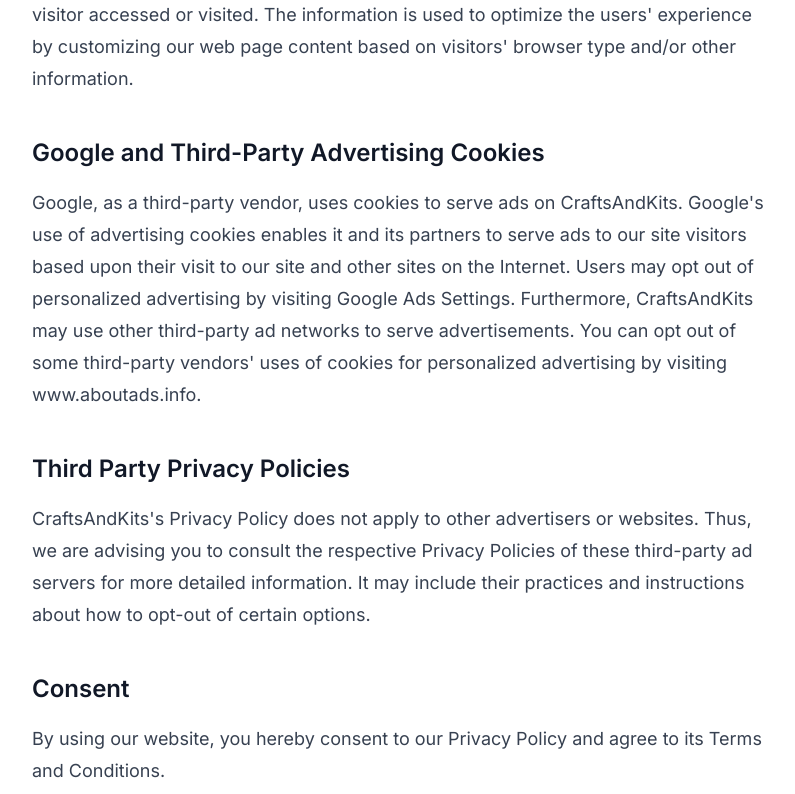
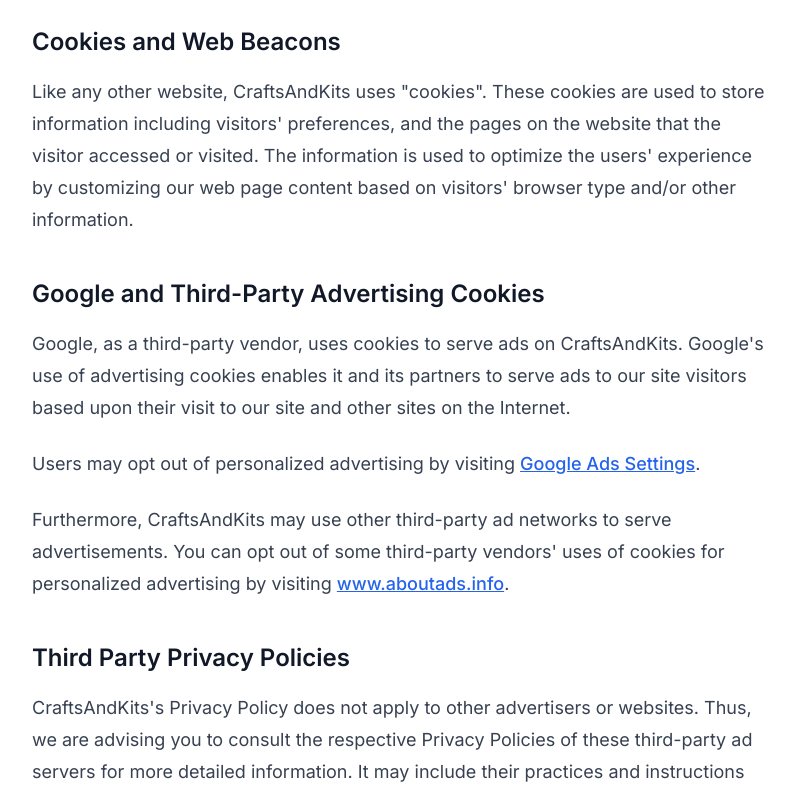
Before and after one commit to checktocart-hue/crafts-website, a Next.js app: page /privacy in a window 1280 px wide. Shown: the part 681-1475 px from the top of the page, without its empty margins (240-1035 px from the left). Built offline with nearby package versions, Linux system fonts and the light colour scheme; a web font is replaced by a local one.

Commit message:
Update cookie page text

```diff
--- a/app/privacy/page.tsx
+++ b/app/(site)/privacy/page.tsx
@@ -1,7 +1,10 @@
+import Link from 'next/link';
+
 export default function PrivacyPage() {
   return (
     <div className="max-w-3xl mx-auto px-4 py-16">
       <h1 className="text-4xl font-bold mb-2">Privacy Policy</h1>
+      {/* This will automatically display the current date whenever it is built */}
       <p className="text-gray-500 mb-10">Last updated: {new Date().toLocaleDateString()}</p>
 
       <div className="prose prose-lg prose-gray max-w-none">
@@ -14,11 +17,16 @@ export default function PrivacyPage() {
         <p>Like any other website, CraftsAndKits uses "cookies". These cookies are used to store information including visitors' preferences, and the pages on the website that the visitor accessed or visited. The information is used to optimize the users' experience by customizing our web page content based on visitors' browser type and/or other information.</p>
 
         <h3>Google and Third-Party Advertising Cookies</h3>
-        <p>Google, as a third-party vendor, uses cookies to serve ads on CraftsAndKits. Google's use of advertising cookies enables it and its partners to serve ads to our site visitors based upon their visit to our site and other sites on the Internet.
+        <p>Google, as a third-party vendor, uses cookies to serve ads on CraftsAndKits. Google's use of advertising cookies enables it and its partners to serve ads to our site visitors based upon their visit to our site and other sites on the Internet.</p>
 
-Users may opt out of personalized advertising by visiting Google Ads Settings.
+        {/* AdSense Mandatory Opt-Out Links properly formatted as active hyperlinks */}
+        <p>
+          Users may opt out of personalized advertising by visiting <a href="https://www.google.com/settings/ads" target="_blank" rel="noopener noreferrer" className="text-blue-600 hover:underline">Google Ads Settings</a>.
+        </p>
 
-Furthermore, CraftsAndKits may use other third-party ad networks to serve advertisements. You can opt out of some third-party vendors' uses of cookies for personalized advertising by visiting www.aboutads.info.</p>
+        <p>
+          Furthermore, CraftsAndKits may use other third-party ad networks to serve advertisements. You can opt out of some third-party vendors' uses of cookies for personalized advertising by visiting <a href="http://www.aboutads.info" target="_blank" rel="noopener noreferrer" className="text-blue-600 hover:underline">www.aboutads.info</a>.
+        </p>
 
         <h3>Third Party Privacy Policies</h3>
         <p>CraftsAndKits's Privacy Policy does not apply to other advertisers or websites. Thus, we are advising you to consult the respective Privacy Policies of these third-party ad servers for more detailed information. It may include their practices and instructions about how to opt-out of certain options.</p>
--- /dev/null
+++ b/app/(site)/terms/page.tsx
@@ -0,0 +1,22 @@
+export default function TermsPage() {
+  return (
+    <div className="max-w-3xl mx-auto px-4 py-16">
+      <h1 className="text-4xl font-serif font-bold mb-8">Terms and Conditions</h1>
+      <div className="prose prose-stone max-w-none text-gray-600">
+        <p><strong>Last Updated: August 2026</strong></p>
+
+        <h3>1. Acceptance of Terms</h3>
+        <p>By accessing and using CraftsAndKits, you accept and agree to be bound by the terms and provision of this agreement.</p>
+
+        <h3>2. Use License</h3>
+        <p>Permission is granted to temporarily download one copy of the materials (information) on CraftsAndKits's website for personal, non-commercial transitory viewing only.</p>
+
+        <h3>3. Disclaimer</h3>
+        <p>The materials on CraftsAndKits's website are provided on an 'as is' basis. CraftsAndKits makes no warranties, expressed or implied, and hereby disclaims and negates all other warranties including, without limitation, implied warranties or conditions of merchantability, fitness for a particular purpose, or non-infringement of intellectual property or other violation of rights.</p>
+
+        <h3>4. Limitations</h3>
+        <p>In no event shall CraftsAndKits or its suppliers be liable for any damages (including, without limitation, damages for loss of data or profit, or due to business interruption) arising out of the use or inability to use the materials on CraftsAndKits's website.</p>
+      </div>
+    </div>
+  );
+}
--- a/app/terms/page.tsx
+++ /dev/null
@@ -1,27 +0,0 @@
-import Header from '@/app/components/Header';
-
-export default function TermsPage() {
-  return (
-    <main className="min-h-screen bg-white">
-      <Header />
-      <div className="max-w-3xl mx-auto px-4 py-16">
-        <h1 className="text-4xl font-serif font-bold mb-8">Terms and Conditions</h1>
-        <div className="prose prose-stone max-w-none text-gray-600">
-          <p><strong>Last Updated: August 2026</strong></p>
-
-          <h3>1. Acceptance of Terms</h3>
-          <p>By accessing and using CraftsAndKits, you accept and agree to be bound by the terms and provision of this agreement.</p>
-
-          <h3>2. Use License</h3>
-          <p>Permission is granted to temporarily download one copy of the materials (information) on CraftsAndKits's website for personal, non-commercial transitory viewing only.</p>
-
-          <h3>3. Disclaimer</h3>
-          <p>The materials on CraftsAndKits's website are provided on an 'as is' basis. CraftsAndKits makes no warranties, expressed or implied, and hereby disclaims and negates all other warranties including, without limitation, implied warranties or conditions of merchantability, fitness for a particular purpose, or non-infringement of intellectual property or other violation of rights.</p>
-
-          <h3>4. Limitations</h3>
-          <p>In no event shall CraftsAndKits or its suppliers be liable for any damages (including, without limitation, damages for loss of data or profit, or due to business interruption) arising out of the use or inability to use the materials on CraftsAndKits's website.</p>
-        </div>
-      </div>
-    </main>
-  );
-}
```
Also changed, not shown: app/(site)/cookies/page.tsx (renamed from app/cookies/page.tsx), app/(site)/disclaimer/page.tsx (renamed from app/disclaimer/page.tsx), app/(site)/submit-review/page.tsx (renamed from app/submit-review/page.tsx).
